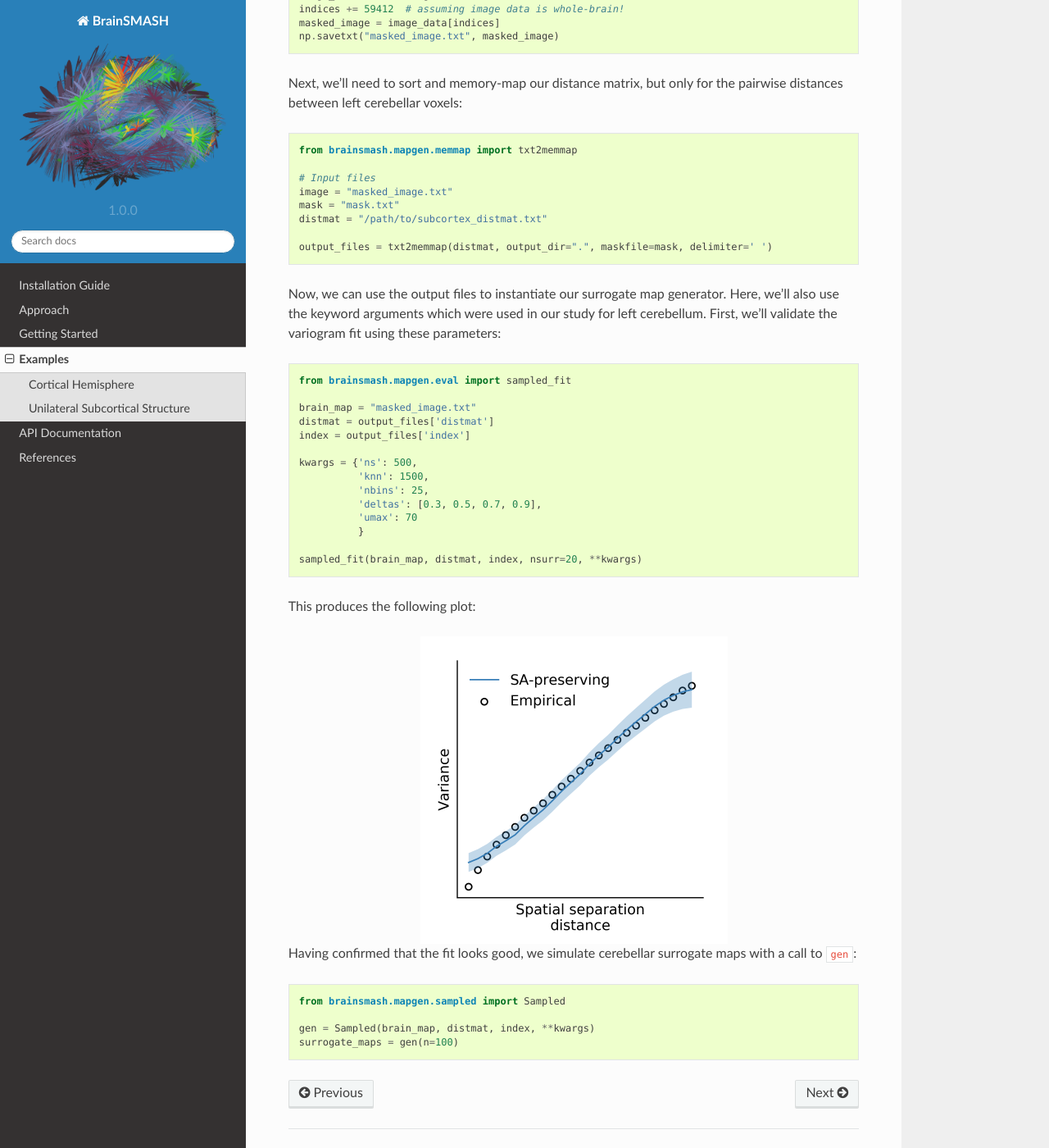
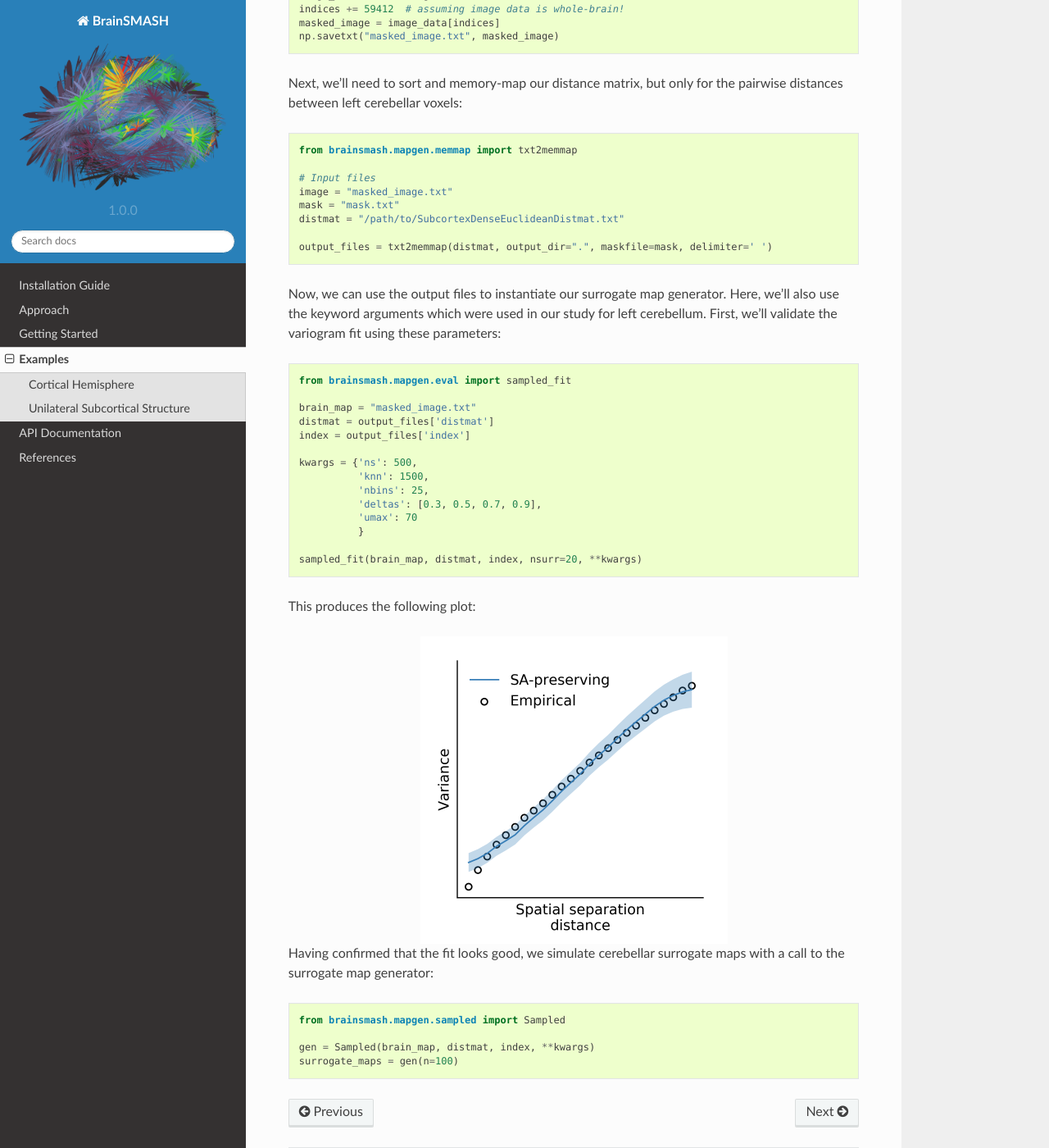
Before and after one commit to murraylab/brainsmash, a Sphinx documentation site: the page built from docs/example.rst, in a window 1280 px wide and 1400 px high, scrolled down 4894 px. Shown: the whole window at 82% size. Built offline with Sphinx 7.4.7 and the Read the Docs theme 2.0.0, drawn with Linux system fonts in a browser that asks for light colours; some of the changed text lies outside the part shown.

Commit message:
subcortical example

```diff
--- a/docs/example.rst
+++ b/docs/example.rst
@@ -230,7 +230,7 @@ pairwise distances between left cerebellar voxels:
    # Input files
    image = "masked_image.txt"
    mask = "mask.txt"
-   distmat = "/path/to/subcortex_distmat.txt"
+   distmat = "/path/to/SubcortexDenseEuclideanDistmat.txt"
 
    output_files = txt2memmap(distmat, output_dir=".", maskfile=mask, delimiter=' ')
 
@@ -262,7 +262,7 @@ This produces the following plot:
    :scale: 25 %
 
 Having confirmed that the fit looks good, we simulate cerebellar surrogate maps
-with a call to ``gen``:
+with a call to the surrogate map generator:
 
 .. code-block:: python
 
```
Also changed, not shown: other parts of docs/example.rst (+1 -1 lines).
